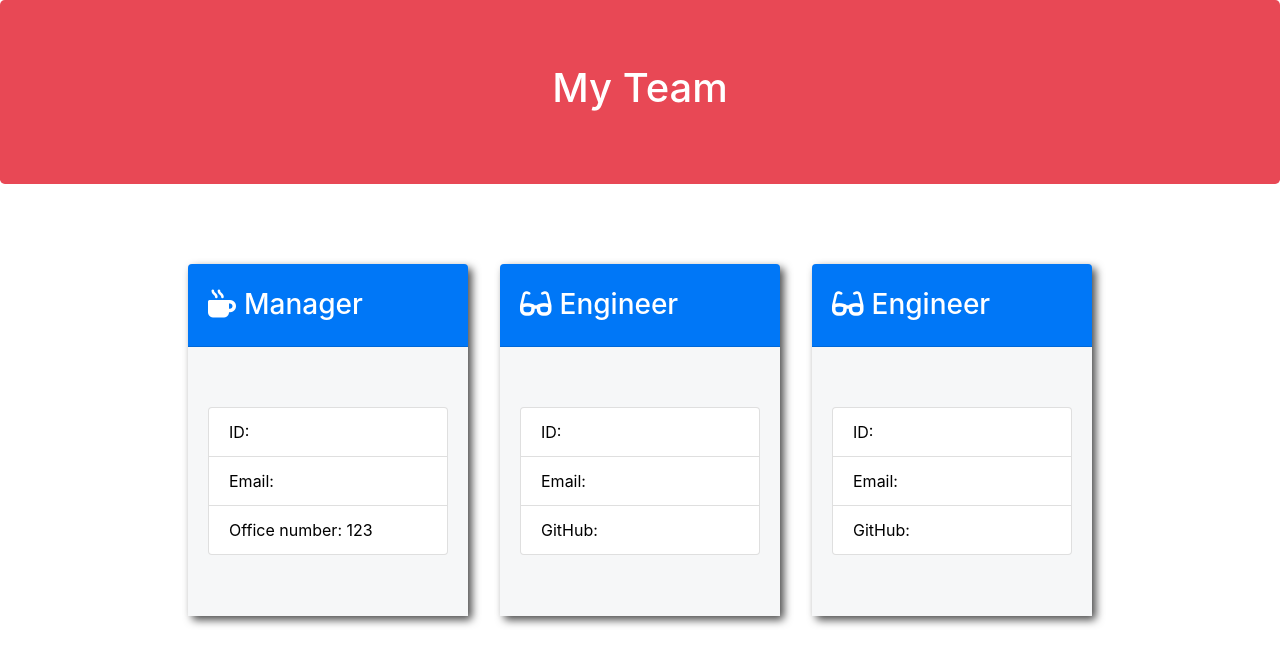
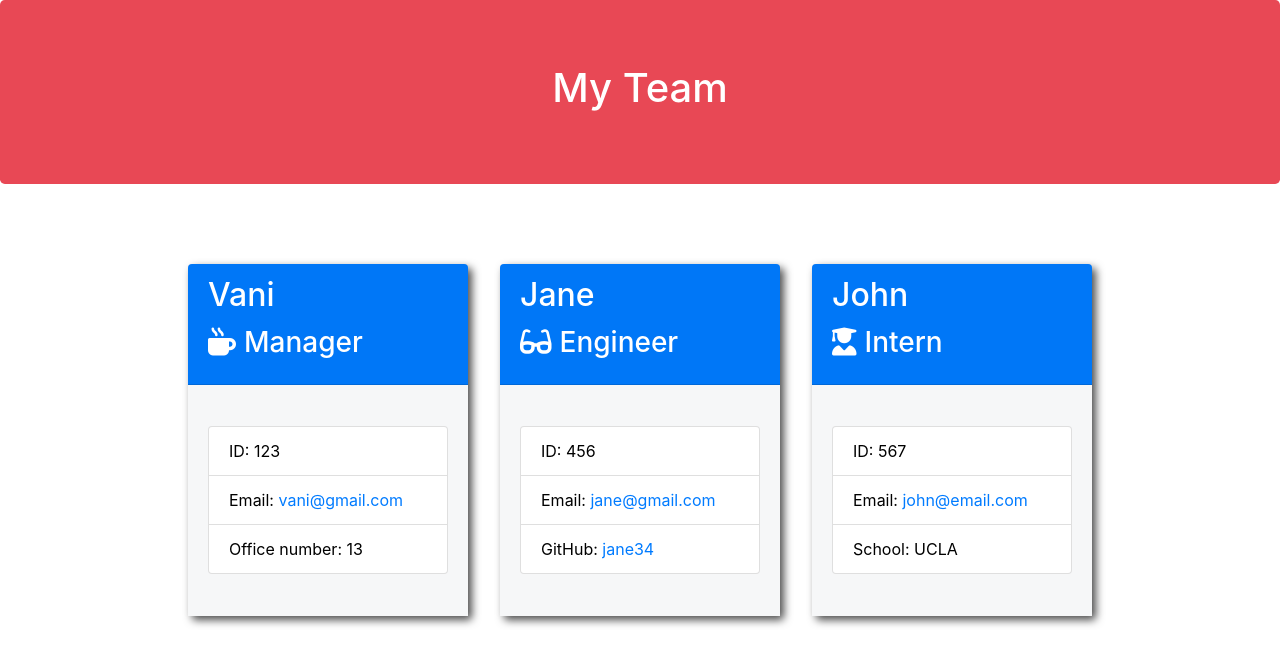
Before and after one commit to vanikarun21/Team-Profile-Generator, a website: page index.html in a window 1280 px wide. Drawn offline with nearby package versions, Linux system fonts and the light colour scheme; files that its build step writes are made by us from their sources.

```diff
--- a/index.html
+++ b/index.html
@@ -25,42 +25,42 @@
 
           <div class="card employee-card">
           <div class="card-header">
-              <h2 class="card-title"></h2>
+              <h2 class="card-title">Vani</h2>
               <h3 class="card-title"><i class="fas fa-mug-hot mr-2"></i>Manager</h3>
           </div>
           <div class="card-body">
               <ul class="list-group">
-                  <li class="list-group-item">ID: </li>
-                  <li class="list-group-item">Email: <a href="mailto:"></a></li>
-                  <li class="list-group-item">Office number: 123</li>
+                  <li class="list-group-item">ID: 123</li>
+                  <li class="list-group-item">Email: <a href="mailto:vani@gmail.com">vani@gmail.com</a></li>
+                  <li class="list-group-item">Office number: 13</li>
               </ul>
           </div>
       </div>
 
           <div class="card employee-card">
       <div class="card-header">
-          <h2 class="card-title"></h2>
+          <h2 class="card-title">Jane</h2>
           <h3 class="card-title"><i class="fas fa-glasses mr-2"></i>Engineer</h3>
       </div>
       <div class="card-body">
           <ul class="list-group">
-              <li class="list-group-item">ID: </li>
-              <li class="list-group-item">Email: <a href="mailto:"></a></li>
-              <li class="list-group-item">GitHub: <a href="https://github.com/" target="_blank" rel="noopener noreferrer"></a></li>
+              <li class="list-group-item">ID: 456</li>
+              <li class="list-group-item">Email: <a href="mailto:jane@gmail.com">jane@gmail.com</a></li>
+              <li class="list-group-item">GitHub: <a href="https://github.com/jane34" target="_blank" rel="noopener noreferrer">jane34</a></li>
           </ul>
       </div>
   </div>
 
           <div class="card employee-card">
       <div class="card-header">
-          <h2 class="card-title"></h2>
-          <h3 class="card-title"><i class="fas fa-glasses mr-2"></i>Engineer</h3>
+          <h2 class="card-title">John</h2>
+          <h3 class="card-title"><i class="fas fa-user-graduate mr-2"></i>Intern</h3>
       </div>
       <div class="card-body">
           <ul class="list-group">
-              <li class="list-group-item">ID: </li>
-              <li class="list-group-item">Email: <a href="mailto:"></a></li>
-              <li class="list-group-item">GitHub: <a href="https://github.com/" target="_blank" rel="noopener noreferrer"></a></li>
+              <li class="list-group-item">ID: 567</li>
+              <li class="list-group-item">Email: <a href="mailto:john@email.com">john@email.com</a></li>
+              <li class="list-group-item">School: UCLA</li>
           </ul>
       </div>
   </div>
```
Also changed, not shown: README.md.
